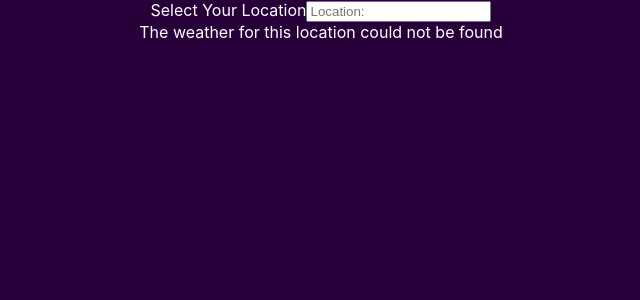
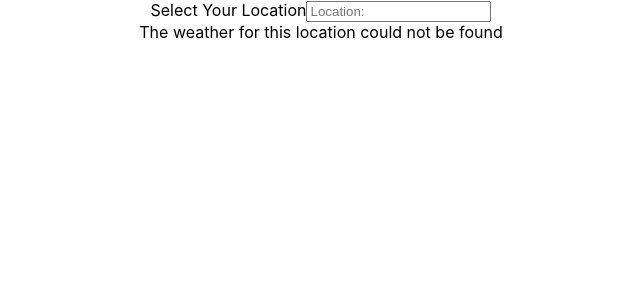
Before and after one commit to sahil-athia/weather-app, a React (Create React App) app: page / in a window 1280 px wide. Shown: the top 300 px of the page, without its empty margins (319-959 px from the left). Built offline with nearby package versions, Linux system fonts and the light colour scheme; no server answers.

Commit message:
fix background color bug

```diff
--- a/src/App.js
+++ b/src/App.js
@@ -57,11 +57,11 @@ function App() {
 
 
   const appClass = classNames("app", {
-    'app--morning': 7 < hour < 17,
-    'app--sunrise': 6 <= hour <=7,
-    'app--sunset': 17 <= hour <= 18,
-    'app--evening': 18 < hour < 21,
-    'app--night': (21 <= hour <= 24) || 0 < hour < 6
+    'app--morning': 7 < hour && hour < 17,
+    'app--sunrise': 6 <= hour && hour <=7,
+    'app--sunset': 17 <= hour && hour <= 18,
+    'app--evening': 18 < hour && hour < 21,
+    'app--night': (21 <= hour && hour <= 24) || 0 < hour && hour < 6
   });
 
   console.log(temp)
@@ -91,7 +91,7 @@ function App() {
             setTemp = {setTemp}
           />
           <img src={data.current.condition.icon}></img>
-          <span>{curr_time()}</span>
+          <p>Local Time: {curr_time()}</p>
       </div>}
     </div>
   );
```
